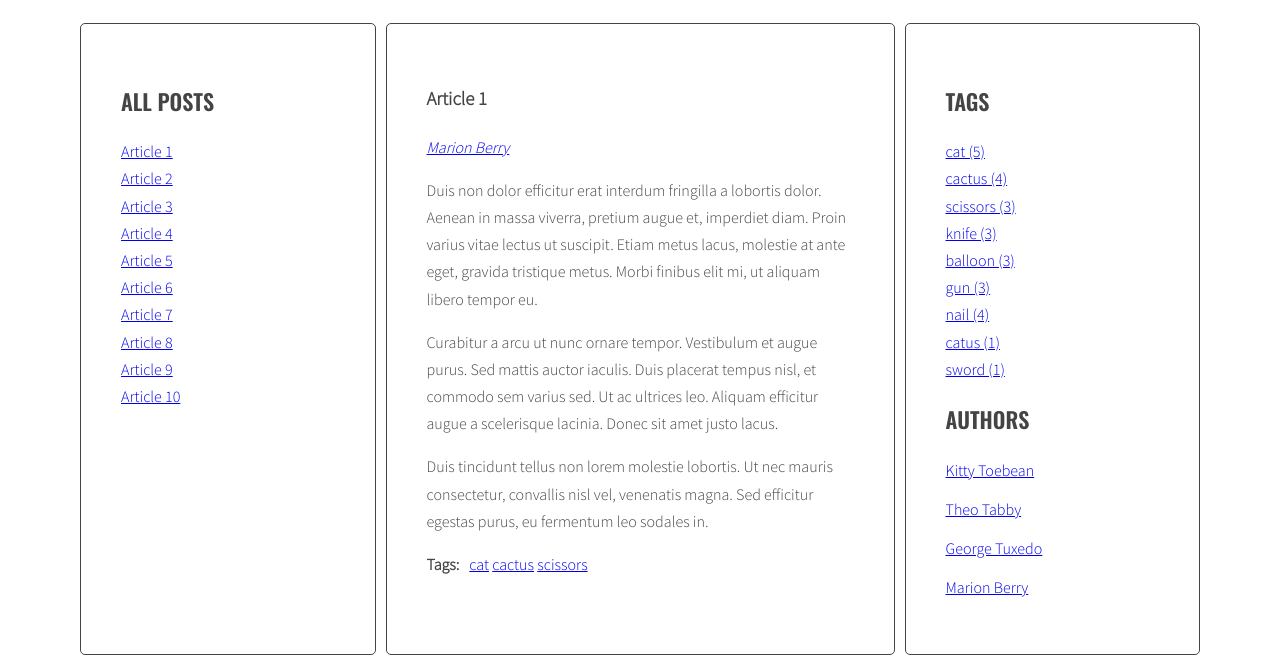
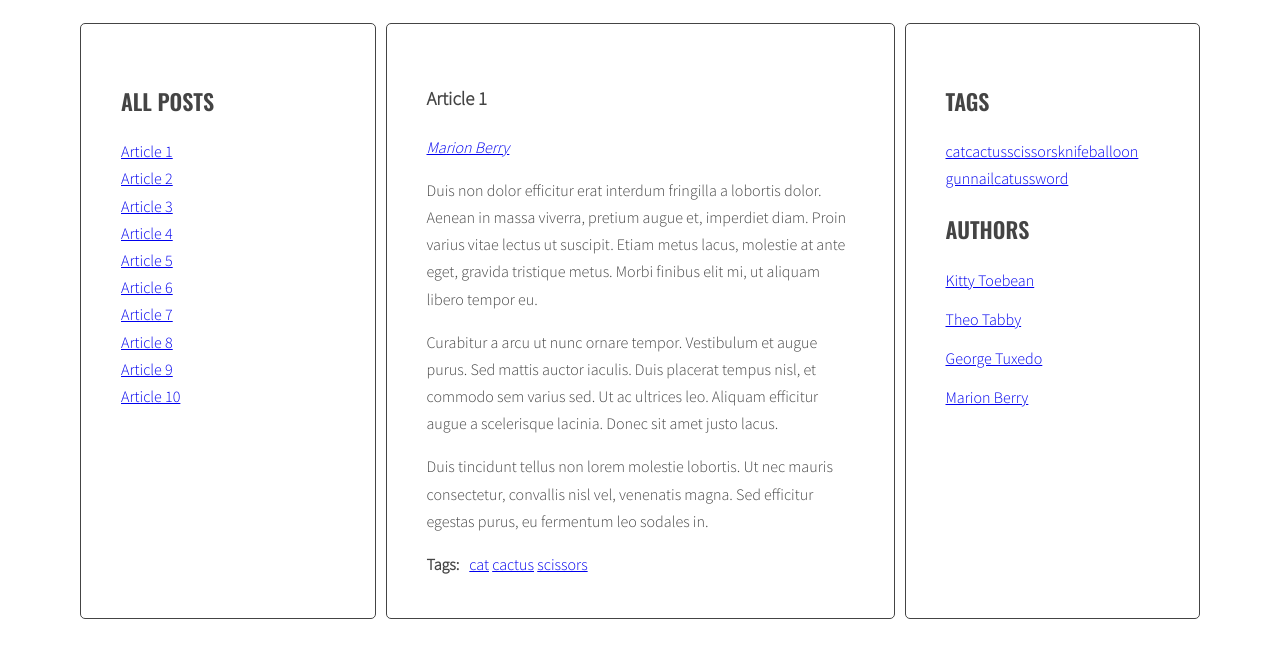
Before and after one commit to Dawid-Kasiuk/javascript-blog, a website: page index.html in a window 1280 px wide. Shown: the part 220-883 px from the top of the page. After the commit the page ends 847 px from the top, so only its background shows below. Drawn offline with nearby package versions, Linux system fonts and the light colour scheme.

Commit message:
Add tag cloud

```diff
--- a/js/script.js
+++ b/js/script.js
@@ -54,7 +54,9 @@
     optTitleListSelector = '.titles',
     optArticleTagsSelector = '.post-tags .list',
     optArticleAuthorSelector = '.post-author',
-    optTagsListSelector = '.tags.list';
+    optTagsListSelector = '.tags.list',
+    optCloudClassCount = '5',
+    optCloudClassPrefix = 'tag-size-';
 
   function generateTitleLinks(customSelector = ''){
 
@@ -100,7 +102,35 @@
 
   generateTitleLinks();
 
+  function calculateTagsParams(tags){
+
+    const params = {
+      max : 0,
+      min : 999999
+    };
+
+    for(let tag in tags){
+      params.max = Math.max(tags[tag], params.max);
+      params.min = Math.min(tags[tag], params.min);
+    }
+
+    return params;
+  }
+
+  function calculateTagClass(count, params){
+
+    const normalizedCount = count - params.min;
+    const normalizdecMax = params.max - params.min;
+    const percentage = normalizedCount / normalizdecMax;
+    const classNumber = Math.floor( percentage * (optCloudClassCount - 1) + 1 );
+
+    return optCloudClassPrefix + classNumber;
+
+  }
+
+
   function generateTags(){
+
     /* [NEW] create a new variable allTags with an empty object */
     let allTags = {};
 
@@ -153,13 +183,16 @@
     /* [NEW] add html from allTags to tagList */
     //tagList.innerHTML = allTags.join(' ');
 
+    const tagsParams = calculateTagsParams(allTags);
+    console.log('tagsParams:', tagsParams)
+
     /* [NEW] create variable for all links HTML code */
     let allTagsHTML = '';
 
     /* [NEW] START LOOP: for each tag in allTags: */
     for(let tag in allTags){
       /* [NEW] generate code of a link and add it to allTagsHTML */
-      allTagsHTML += '<li><a href="#tag-' + tag + '">' + tag + ' (' + allTags[tag] +') </a></li>';
+      allTagsHTML += '<li><a class"' + calculateTagClass(allTags[tag],tagsParams) + '" href="#tag-' + tag + '">' + tag + ' </a></li>';
 
     /* [NEW] END LOOP: for each tag in allTags */
     }
--- a/sass/style.scss
+++ b/sass/style.scss
@@ -118,3 +118,35 @@ body {
     margin: 0 10px 0 0;
   }
 }
+
+
+/* Tag cloud */
+
+
+.tags {
+
+  .tag-size-1 {
+    font-size: 12px;
+  }
+
+  .tag-size-2 {
+    font-size: 15px;
+  }
+
+  .tag-size-3 {
+    font-size: 18px;
+  }
+
+  .tag-size-4 {
+    font-size: 21px;
+  }
+
+  .tag-size-5 {
+    font-size: 25px;
+  }
+
+  li {
+    display: inline-block;
+  }
+
+}
```
Also changed, not shown: css/style.css, 1 other file.
